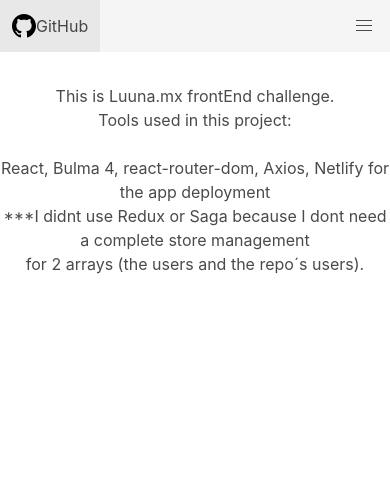
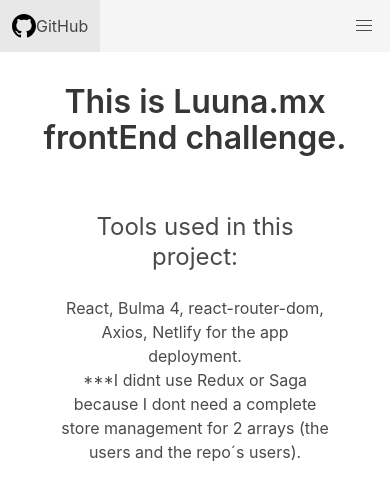
Before and after one commit to Richardtex22/luunaChallenge, a React (Create React App) app: page / in a window 390 px wide. Shown: the top 500 px of the page. Built offline with nearby package versions, Linux system fonts and the light colour scheme.

Commit message:
mobile enhs

```diff
--- a/src/Home.js
+++ b/src/Home.js
@@ -1,13 +1,23 @@
 import React from 'react'
 
 const Home = () => {
+    const center = {
+        padding: '1rem',
+        margin: '1rem',
+        width: '300px',
+    }
     return (
-        <div>
-           <h1>This is Luuna.mx frontEnd challenge. </h1>
-           <p>Tools used in this project:</p><br></br>
-           <p>React, Bulma 4, react-router-dom, Axios, Netlify for the app deployment</p>
-           <p>***I didnt use Redux or Saga because I dont need a complete store management</p>
-           <p>for 2 arrays (the users and the repo´s users).</p>
+        <div class="container">
+           <h1 class="title is-3">This is Luuna.mx frontEnd challenge. </h1>
+           <div class="center-cont">
+                <div style={center}>
+                <p class="subtitle is-4">Tools used in this project:</p>
+                    <p>React, Bulma 4, react-router-dom, Axios, Netlify for the app deployment.</p>
+                    <p>***I didnt use Redux or Saga because I dont need a complete store management
+                    for 2 arrays (the users and the repo´s users).
+                    </p>
+                </div>
+            </div>
         </div>
     )
 }
--- a/src/Repos.js
+++ b/src/Repos.js
@@ -23,7 +23,6 @@
     const filteredRepos = repos.filter((value) => {
         return value.name.includes(search.toLowerCase());
     })
-    console.log(filteredRepos);
 
     const redirect = (url) => {
         window.open(url, '_blank');
@@ -31,45 +30,39 @@
 
     const getColor = () => {
         let randomColor = Math.floor(Math.random()*16777215).toString(16);
-        const bgColor = "#"+randomColor;
+        const bgColor = "#" + randomColor;
         let style = {
             backgroundColor: bgColor
         }
         setColor(style);
         console.log(color);
     }
-
     const yellow = {
         backgroundColor: '#ffdd57'
-    }
-    const contain = {
-        display: 'flex',
-        alignItems: 'center',
-        justifyContent: 'left'
     }
 
     return (
         <div className="container">
            <h1>Repositories</h1><br></br>
            <input class="input-space"
-           placeholder="Search for user Repositories"
+           placeholder="Search for user Repos"
            onChange={(e) => setSearch(e.target.value)}
            >
            </input>
-           <div class="columns is-multiline is-mobile is-4">
-           {search.length > 0 && repos && repos.length > 0 ? filteredRepos.map((card) => {
+           <div class="columns is-multiline is-desktop is-narrow-mobile is-narrow-tablet is-3">
+           {filteredRepos.length > 0 ? filteredRepos.map((card) => {
                return (
-                <div class="column is-half" id={card.id}>
-                <div class="card" style={{textAlign: 'left'}}>
+                <div class="column is-half is-narrow-mobile is-narrow-tablet is-6" id={card.id}>
+                <div class="card">
                     <div class="card-content">
                         <div class="media">
-                                <div class="media-content">
+                                <div class="media-content card-text">
                                     <p class="subtitle is-4">
                                         <a onClick={() => redirect(card.html_url)}>{card.name}</a></p>
                                     <p class="subtitle is-5" style={{height: '70px', overflowY: 'scroll'}}>{card.description ?
                                     card.description :
                                     "N/A"}</p>
-                                    <div style={contain}>
+                                    <div class="last-container">
                                     <div class="circle-color" style={card.language === "JavaScript" ? yellow : color}>
                                         </div>
                                     <p class="subtitle is-6">{card.language ? card.language : "-"}</p>
@@ -80,9 +73,9 @@
                         </div>
                     </div>
            )})
-        : null }
+        : <h1 class="title is-3 center-cont" style={{marginTop: '2rem'}}>Repos dont found</h1> }
         </div>
-        </div>
+    </div>
     )
 }
 
--- a/src/Users.js
+++ b/src/Users.js
@@ -66,20 +66,20 @@
                                 </div>
                             </div>
                             <div class="content" style={{textAlign: 'left'}}>
-                                {item.html_url}
+                                <p style={{wordBreak: 'break-all', marginBottom: '.5rem'}}>{item.html_url}</p>
                                 <button
                                 style={{marginTop: '1rem', marginBottom: '1rem'}}
-                                class="button is-light"
+                                class="button is-link is-outlined"
                                 onClick={() => redirect(item.html_url)}
                                 >Visit my profile</button><br></br>
-                                Checkout my Repos:
-                                <br></br>
+                                Checkout my Repos: <br></br>
                                 <Link to={`user/${item.login}`}>
                                     <button
                                     style={{marginTop: '1rem'}}
-                                    class="button is-light"
+                                    class="button is-info is-outlined"
                                     >Repos</button>
                                 </Link>
+
                             </div>
 
                             </div>
```
Also changed, not shown: src/index.css.
